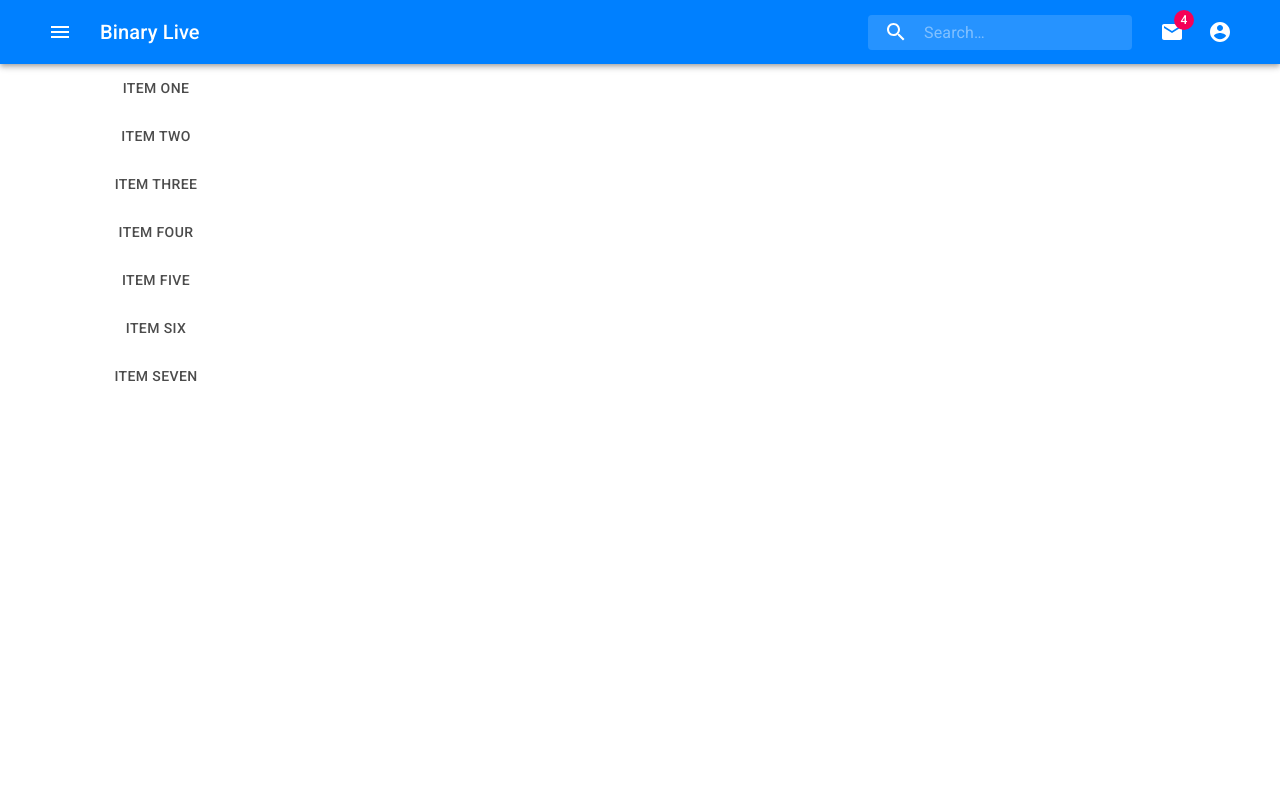
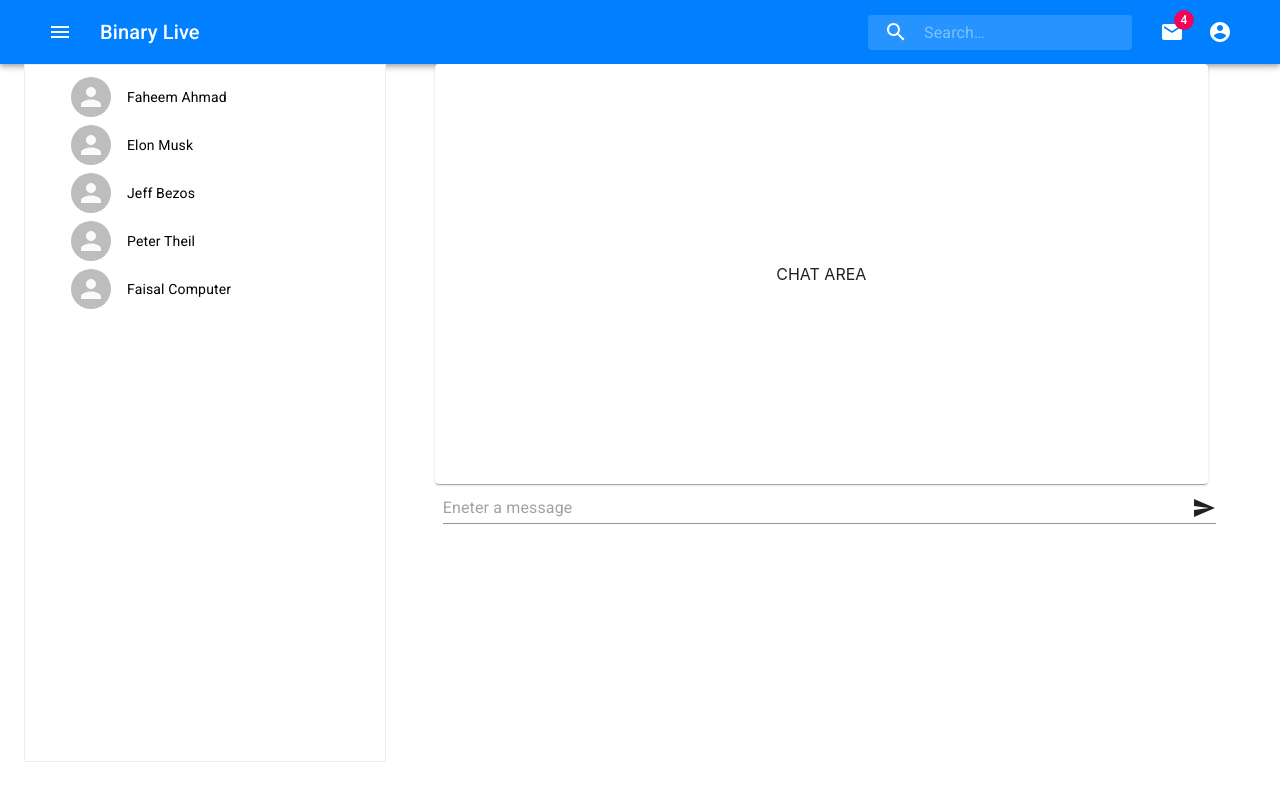
Before and after one commit to rootFaheem/binary-live, a React (Create React App) app in the folder client/: page / in a window 1280 px wide. Built offline with nearby package versions, Linux system fonts and the light colour scheme; no server answers.

Commit message:
message input => added to bottom of chat box

```diff
--- /dev/null
+++ b/client/src/app/user/chatArea/chatArea.js
@@ -0,0 +1,47 @@
+import React, { Component } from "react";
+import { withStyles } from "@material-ui/styles";
+
+import Paper from "@material-ui/core/Paper";
+import TextField from "@material-ui/core/TextField";
+import InputAdornment from "@material-ui/core/InputAdornment";
+
+import SendIcon from "@material-ui/icons/Send";
+
+const styles = theme => ({
+  root: {
+    padding: "200px"
+  }
+});
+
+class ChatArea extends Component {
+  render() {
+    const { classes } = this.props;
+
+    return (
+      <div>
+        <Paper className={classes.root}> CHAT AREA</Paper>
+        <TextField
+          id="standard-full-width"
+          //   label="Label"
+          style={{ margin: 8 }}
+          placeholder="Eneter a message"
+          //   helperText="Full width!"
+          fullWidth
+          margin="normal"
+          InputLabelProps={{
+            shrink: true
+          }}
+          InputProps={{
+            endAdornment: (
+              <InputAdornment position="end">
+                <SendIcon />
+              </InputAdornment>
+            )
+          }}
+        ></TextField>
+      </div>
+    );
+  }
+}
+
+export default withStyles(styles)(ChatArea);
--- a/client/src/app/user/onlineUserList/onlineUserList.js
+++ b/client/src/app/user/onlineUserList/onlineUserList.js
@@ -11,9 +11,9 @@ const useStyles = makeStyles(theme => ({
     width: "100%",
     maxWidth: 360,
     backgroundColor: theme.palette.background.paper,
-    border: "1px solid #bbb",
-    borderRadius: "5px",
-    // boxShadow: "5px 5px #eee",
+    border: "1px solid #eee",
+    // borderRadius: "5px",
+    // boxShadow: "12px 12px #eee",
     height: "85vh",
     maxHeight: "85vh",
     overflow: "scroll"
--- a/client/src/app/user/user.js
+++ b/client/src/app/user/user.js
@@ -1,54 +1,24 @@
 import React, { Component } from "react";
-import PropTypes from "prop-types";
-import { withStyles } from "@material-ui/core/styles";
-import Tabs from "@material-ui/core/Tabs";
-import Tab from "@material-ui/core/Tab";
-import Typography from "@material-ui/core/Typography";
-import Box from "@material-ui/core/Box";
+import OpenSocket from "socket.io-client";
 
-function TabPanel(props) {
-  const { children, value, index, ...other } = props;
+import { withStyles } from "@material-ui/styles";
+import Grid from "@material-ui/core/Grid";
 
-  return (
-    <Typography
-      component="div"
-      role="tabpanel"
-      hidden={value !== index}
-      id={`vertical-tabpanel-${index}`}
-      aria-labelledby={`vertical-tab-${index}`}
-      {...other}
-    >
-      <Box p={3}>{children}</Box>
-    </Typography>
-  );
-}
-
-TabPanel.propTypes = {
-  children: PropTypes.node,
-  index: PropTypes.any.isRequired,
-  value: PropTypes.any.isRequired
-};
-
-function a11yProps(index) {
-  return {
-    id: `vertical-tab-${index}`,
-    "aria-controls": `vertical-tabpanel-${index}`
-  };
-}
+import OnlineUserList from "./onlineUserList/onlineUserList";
+import ChatArea from "./chatArea/chatArea";
 
 const styles = theme => ({
   root: {
-    flexGrow: 1,
-    backgroundColor: theme.palette.background.paper,
-    display: "flex",
-    height: 224
+    flexGrow: 1
   },
-  tabs: {
-    borderRight: `1px solid ${theme.palette.divider}`
+  paper: {
+    padding: "20px",
+    textAlign: "center",
+    color: "#717171"
   }
 });
 
-class VerticalTabs extends Component {
+class User extends Component {
   state = {
     users: [
       { name: "Faheem Ahmad", imgURL: "" },
@@ -70,117 +40,27 @@ class VerticalTabs extends Component {
       }
     ]
   };
+
+  componentDidMount = () => {
+    OpenSocket("/");
+  };
   render() {
-    const classes = this.props;
-
+    const { classes } = this.props;
     return (
       <div className={classes.root}>
-        <Tabs
-          orientation="vertical"
-          variant="scrollable"
-          value={"Item 1"}
-          onChange
-          aria-label="Vertical tabs example"
-          className={classes.tabs}
-        >
-          <Tab label="Item One" {...a11yProps(0)} />
-          <Tab label="Item Two" {...a11yProps(1)} />
-          <Tab label="Item Three" {...a11yProps(2)} />
-          <Tab label="Item Four" {...a11yProps(3)} />
-          <Tab label="Item Five" {...a11yProps(4)} />
-          <Tab label="Item Six" {...a11yProps(5)} />
-          <Tab label="Item Seven" {...a11yProps(6)} />
-        </Tabs>
-        <TabPanel value={"Item 1"} index={0}>
-          Item One
-        </TabPanel>
-        <TabPanel value={"Item 1"} index={1}>
-          Item Two
-        </TabPanel>
-        <TabPanel value={"Item 1"} index={2}>
-          Item Three
-        </TabPanel>
-        <TabPanel value={"Item 1"} index={3}>
-          Item Four
-        </TabPanel>
-        <TabPanel value={"Item 1"} index={4}>
-          Item Five
-        </TabPanel>
-        <TabPanel value={"Item 1"} index={5}>
-          Item Six
-        </TabPanel>
-        <TabPanel value={"Item 1"} index={6}>
-          Item Seven
-        </TabPanel>
+        <Grid container spacing={3}>
+          <Grid container item xs={12} spacing={6}>
+            <Grid item xs={4}>
+              <OnlineUserList users={this.state.users}></OnlineUserList>
+            </Grid>
+            <Grid item xs={8}>
+              <ChatArea></ChatArea>
+            </Grid>
+          </Grid>
+        </Grid>
       </div>
     );
   }
 }
-export default withStyles(styles)(VerticalTabs);
 
-// import React, { Component } from "react";
-// import OpenSocket from "socket.io-client";
-
-// import { withStyles } from "@material-ui/styles";
-// import Paper from "@material-ui/core/Paper";
-// import Grid from "@material-ui/core/Grid";
-
-// import OnlineUserList from "./onlineUserList/onlineUserList";
-
-// const styles = theme => ({
-//   root: {
-//     flexGrow: 1
-//   },
-//   paper: {
-//     padding: "20px",
-//     textAlign: "center",
-//     color: "#717171"
-//   }
-// });
-
-// class User extends Component {
-//   state = {
-//     users: [
-//       { name: "Faheem Ahmad", imgURL: "" },
-//       {
-//         name: "Elon Musk",
-//         imgURL: ""
-//       },
-//       {
-//         name: "Jeff Bezos",
-//         imgURL: ""
-//       },
-//       {
-//         name: "Peter Theil",
-//         imgURL: ""
-//       },
-//       {
-//         name: "Faisal Computer",
-//         imgURL: ""
-//       }
-//     ]
-//   };
-
-//   componentDidMount = () => {
-//     OpenSocket("/");
-//   };
-//   render() {
-//     const { classes } = this.props;
-//     return (
-//       <div className={classes.root}>
-//         <Grid container spacing={3}>
-//           <Grid container item xs={12} spacing={6}>
-//             <Grid item xs={4}>
-//               <OnlineUserList users={this.state.users}></OnlineUserList>
-//             </Grid>
-//             <Grid item xs={8}>
-//               <Paper className={classes.paper}>CHAT AREA</Paper>
-//             </Grid>
-//           </Grid>
-//         </Grid>
-//       </div>
-//     );
-//   }
-// }
-
-// export default withStyles(styles)(User);
+export default withStyles(styles)(User);
```
